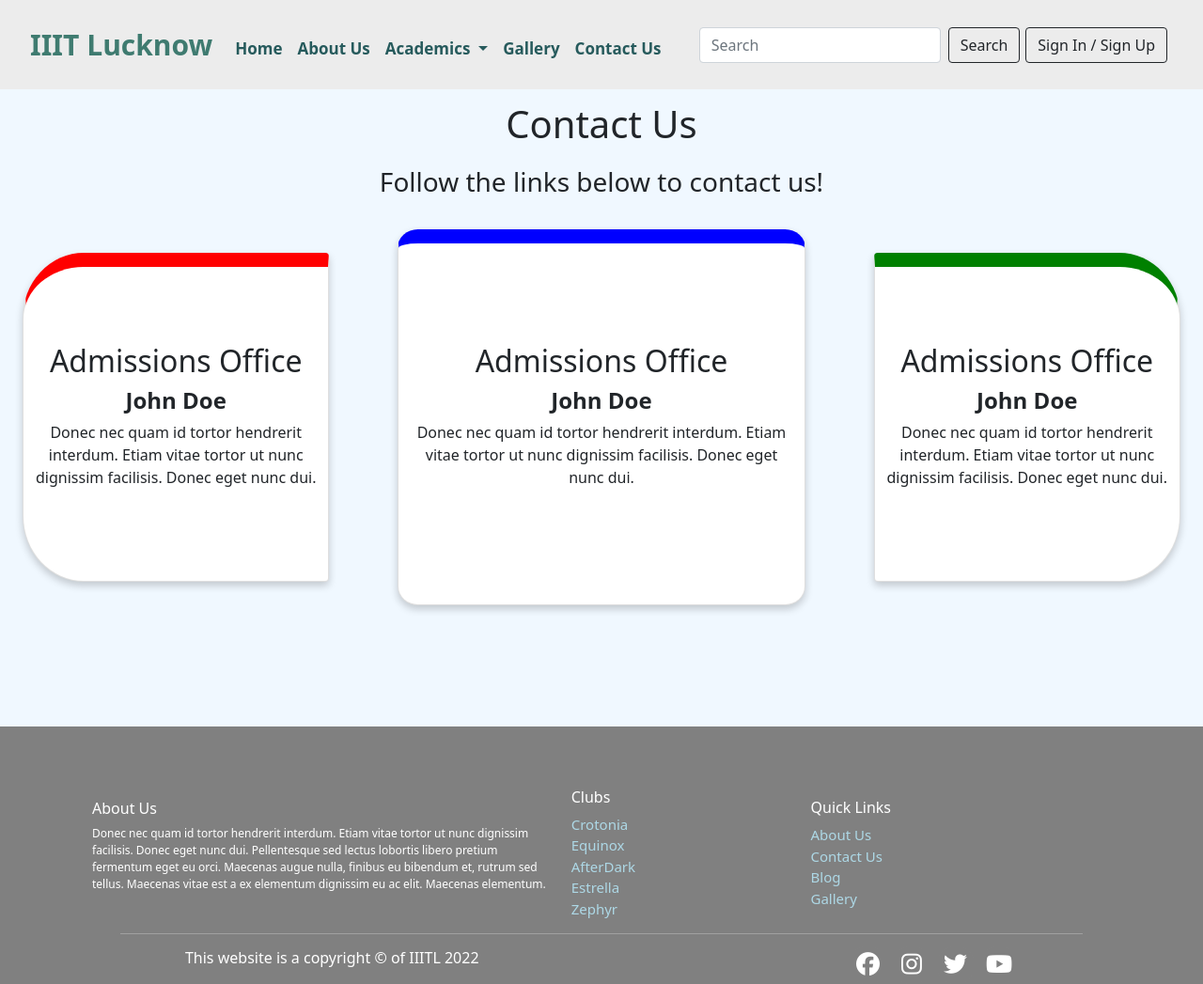
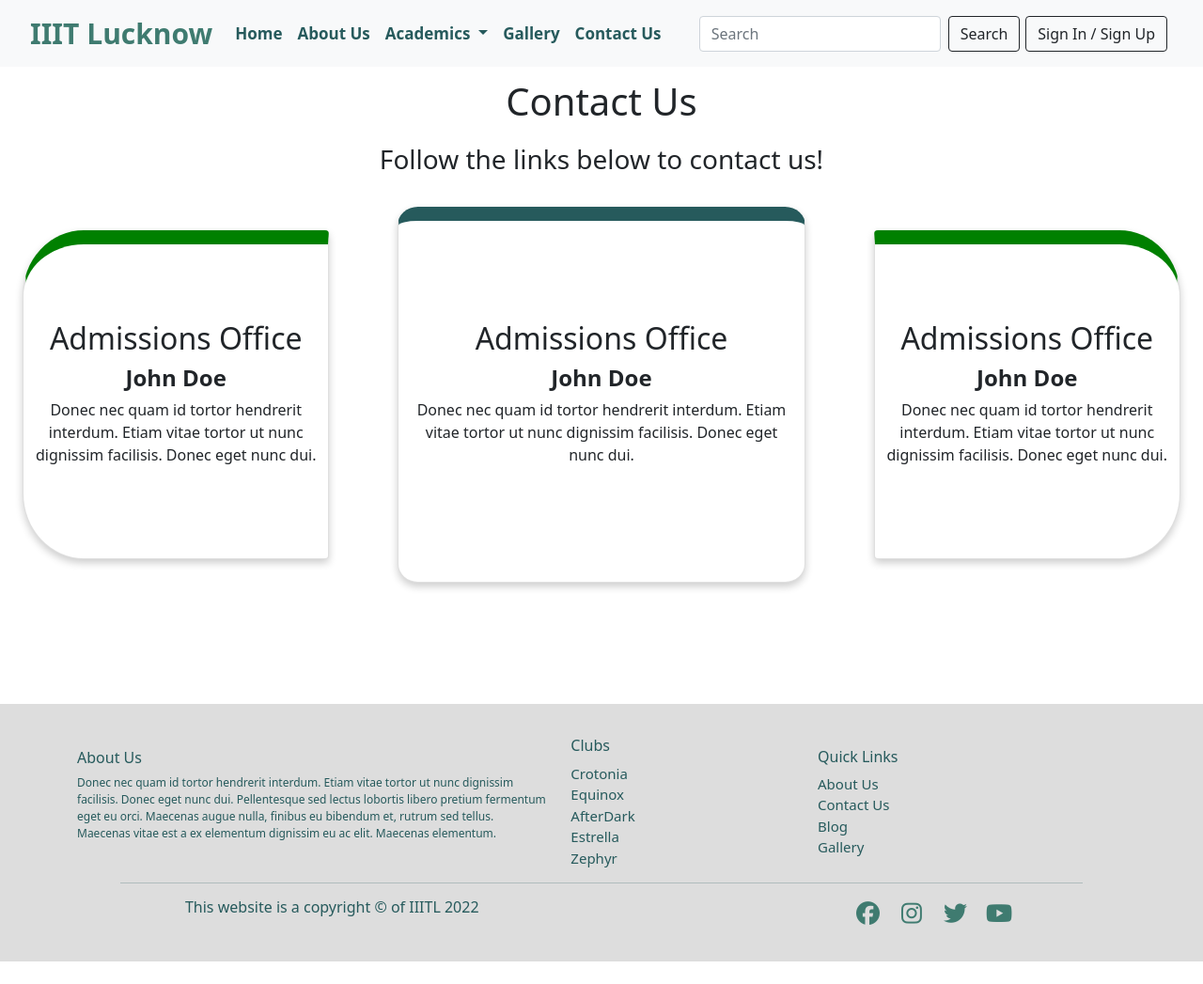
Before and after one commit to g-kabra/IIITLWebDSem1Proj, a plain HTML site: page Contact Us/contact_us.html in a window 1280 px wide. Shown: the whole page at 94% size. After the commit the page ends 1023 px from the top, so only its background shows below. Drawn offline with nearby package versions, Linux system fonts and the light colour scheme; a script that the page names is missing; files whose address does not match are found by name.

Commit message:
Contact us improved

```diff
--- a/Contact Us/contact_us.css
+++ b/Contact Us/contact_us.css
@@ -40,14 +40,14 @@ body{
 
 .card:nth-of-type(1){
   height: 350px;
-  border-top: 15px solid red;
+  border-top: 15px solid green;
   border-bottom-left-radius: 20%;
   border-top-left-radius: 20%;
 }
 
 .card:nth-of-type(2){
   border-radius: 5%;
-  border-top: 15px solid blue;
+  border-top: 15px solid #265A5C;
 }
 
 .card:nth-of-type(3){
@@ -116,8 +116,10 @@ body{
 
 .main-footer {
   width: 100%;
-  background-color: gray;
-  color: white;
+  background-color: #DDDDDD;
+  color:#265A5C;
+  padding-bottom :30px;
+
 }
 
 .footer-sections {
@@ -169,21 +171,27 @@ body{
   width: 40px;
   height: 40px;
   padding: 7px 0;
-  background-color: gray;
   text-align: center;
   border-radius: 50%;
-  color: white;
+  color: #3F7B70;
   transition: all 0.2s ease-in;
 }
+#hyp {
+  text-decoration: none;
+  color:#265A5C;
+}
+#hyp:hover {
+  color:#3F7B70;
+}
 .fa-facebook:hover {
-  background-color: blue;
+  color: rgb(24, 24, 214);
 }
 .fa-instagram:hover {
-  background-color: rgba(254, 114, 252, 1);
+  color: rgb(224, 57, 135);
 }
 .fa-twitter:hover {
-  background-color: rgb(47, 196, 255);
+  color: rgb(47, 196, 255);
 }
 .fa-youtube:hover {
-  background-color: rgba(202, 17, 0, 0.904);
+  color: rgba(202, 17, 0, 0.904);
 }
--- a/Contact Us/contact_us.html
+++ b/Contact Us/contact_us.html
@@ -5,13 +5,13 @@
     <meta http-equiv="X-UA-Compatible" content="IE=edge" />
     <meta name="viewport" content="width=device-width, initial-scale=1.0" />
     <title>Contact Us</title>
+    <link rel="stylesheet" href="./contact_us.css" />
     <link
     href="https://cdn.jsdelivr.net/npm/bootstrap@5.1.3/dist/css/bootstrap.min.css"
     rel="stylesheet"
     integrity="sha384-1BmE4kWBq78iYhFldvKuhfTAU6auU8tT94WrHftjDbrCEXSU1oBoqyl2QvZ6jIW3"
     crossorigin="anonymous"
     />
-    <link rel="stylesheet" href="./contact_us.css" />
   </head>
   <body>
     <nav class="navbar navbar-expand-lg navbar-light bg-light">
@@ -125,8 +125,8 @@
       <div class="container">
         <div class="row footer-content">
           <div class="col-sm-12 col-md-6 footer-sections">
-            <h6>About Us</h6>
-            <p class="footer-about-us-content">
+            <h6 class="footer-about-heading">About Us</h6>
+            <p class = 'footer-about-us-content'>
               Donec nec quam id tortor hendrerit interdum. Etiam vitae tortor ut
               nunc dignissim facilisis. Donec eget nunc dui. Pellentesque sed
               lectus lobortis libero pretium fermentum eget eu orci. Maecenas
@@ -136,21 +136,21 @@
           </div>
           <div class="col-md-3 col-sm-6 footer-sections">
             <h6>Clubs</h6>
-            <ul>
+            <ul class="list">
               <li class="club-link-footer">
-                <a href="#" class="hyp">Crotonia</a>
+                <a href="#" id="hyp">Crotonia</a>
               </li>
               <li class="club-link-footer">
-                <a href="#" class="hyp">Equinox</a>
+                <a href="#" id="hyp">Equinox</a>
               </li>
               <li class="club-link-footer">
-                <a href="#" class="hyp">AfterDark</a>
+                <a href="#" id="hyp">AfterDark</a>
               </li>
               <li class="club-link-footer">
-                <a href="#" class="hyp">Estrella</a>
+                <a href="#" id="hyp">Estrella</a>
               </li>
               <li class="club-link-footer">
-                <a href="#" class="hyp">Zephyr</a>
+                <a href="#" id="hyp">Zephyr</a>
               </li>
             </ul>
           </div>
@@ -158,27 +158,27 @@
             <h6>Quick Links</h6>
             <ul>
               <li class="quick-link-footer">
-                <a href="/About_Us/About_Us.html" class="hyp">About Us</a>
+                <a href="About_Us/About_Us.html" id="hyp">About Us</a>
               </li>
               <li class="quick-link-footer">
-                <a href="../Contact Us/contact_us.html" class="hyp">Contact Us</a>
+                <a href="#" id="hyp">Contact Us</a>
               </li>
               <li class="quick-link-footer">
-                <a href="../Blog/blog.html" class="hyp">Blog</a>
+                <a href="/Blog/blog.html" id="hyp">Blog</a>
               </li>
               <li class="quick-link-footer">
-                <a href="../gallery.html" class="hyp">Gallery</a>
+                <a href="gallery.html" id="hyp">Gallery</a>
               </li>
             </ul>
           </div>
         </div>
       </div>
-      <hr width="80%" style="margin: 1% auto" class="line" />
+      <hr width="80%" style="margin: 1% auto;" class="line" />
       <div class="footer-ending">
         <div class="footer-copyright">
           <p>This website is a copyright &copy; of IIITL 2022</p>
         </div>
-        <div class="footer-social-media">
+        <div class="footer-social-media" id="social-footer">
           <a href="#"><i class="fa-brands fa-facebook social-icon"></i></a>
           <a href="#"><i class="fa-brands fa-instagram social-icon"></i></a>
           <a href="#"><i class="fa-brands fa-twitter social-icon"></i></a>
@@ -208,6 +208,32 @@
         src="https://kit.fontawesome.com/b08f567665.js"
         crossorigin="anonymous"
       ></script>
+      <script src="https://cdn.jsdelivr.net/npm/darkmode-js@1.5.7/lib/darkmode-js.min.js"></script>
+  <script>
+    function addDarkmodeWidget() {
+      new Darkmode().showWidget();
+    }
+    window.addEventListener('load', addDarkmodeWidget);
+  </script>
+  <script>
+      const options = {
+        bottom: '64px', // default: '32px'
+        right: 'unset', // default: '32px'
+        left: '32px', // default: 'unset'
+        time: '0.7s', // default: '0.3s'
+        mixColor: '#fff', // default: '#fff'
+        backgroundColor: '#fff' ,  // default: '#fff'
+        buttonColorDark: '#100f2c',  // default: '#100f2c'
+        buttonColorLight: '#fff', // default: '#fff'
+        saveInCookies: true, // default: true,
+        label: '🌓', // default: ''
+        autoMatchOsTheme: true // default: true
+      }
+
+      const darkmode = new Darkmode(options);
+      darkmode.showWidget();
+
+  </script>
     </div>
   </body>
 </html>
```
